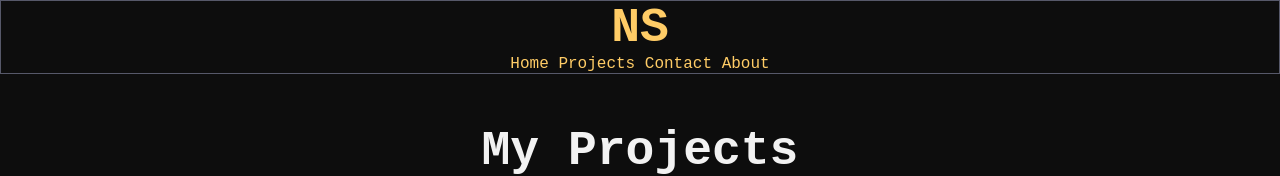
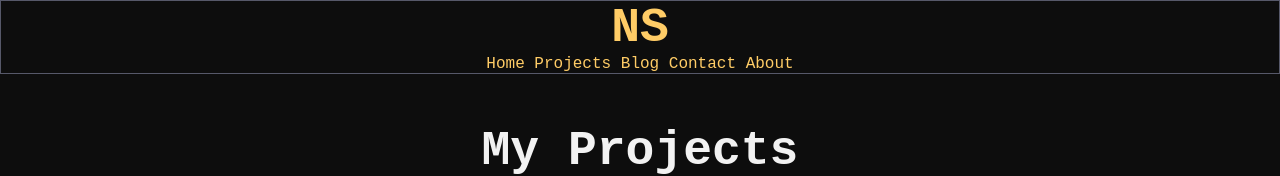
Before and after one commit to Nuran-Sathruk/nuran-sathruk.github.io, a plain HTML site: page projects.html in a window 1280 px wide. Shown: the top 176 px of the page. Drawn offline with Linux system fonts and the light colour scheme.

Commit message:
Update projects.html

```diff
--- a/projects.html
+++ b/projects.html
@@ -33,6 +33,8 @@
 <a href="main.html" class="nav-link">Home</a>
 
 <a href="projects.html" class="nav-link">Projects</a>
+
+<a href="maybe" class="nav-link">Blog</a>
 
 <a href="contact.html" class="nav-link">Contact</a>
 
```
